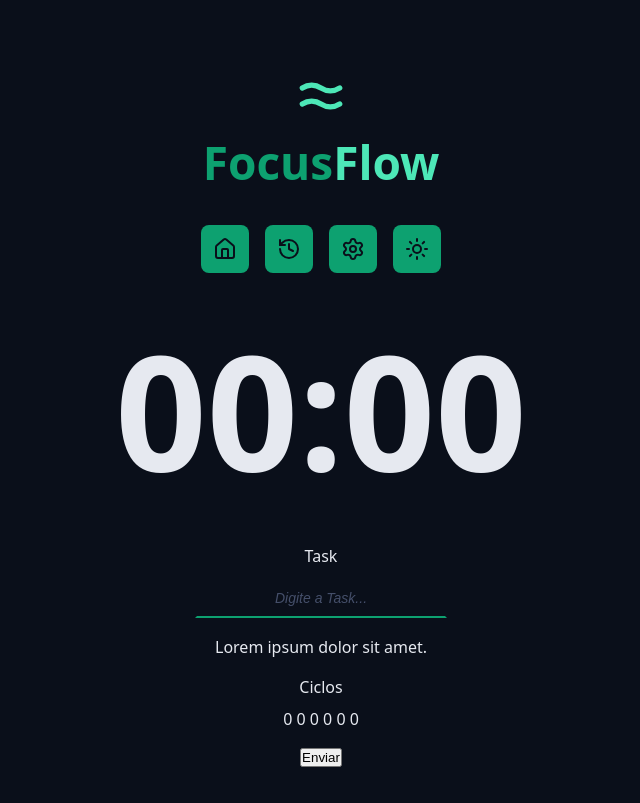
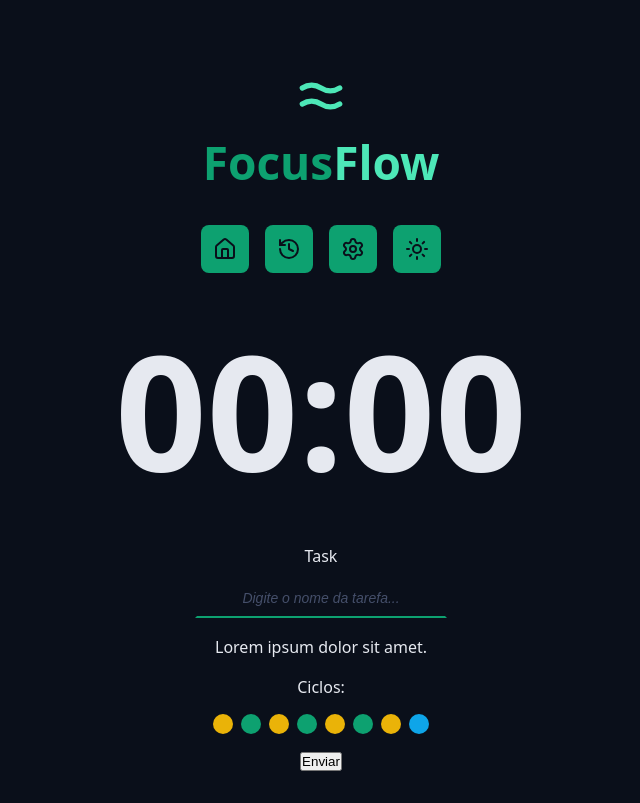
Before and after one commit to Lourenco-Braga/focus-flow, a React (Vite) app: page / in a window 1280 px wide. Shown: the whole page, without its empty margins (319-959 px from the left). Built offline with nearby package versions, Linux system fonts and the light colour scheme.

Commit message:
Cycles component

```diff
--- a/src/App.tsx
+++ b/src/App.tsx
@@ -5,6 +5,7 @@
 import { Menu } from "./components/Menu";
 import { Countdown } from "./components/Countdown";
 import { DefaultInput } from "./components/DefaultInput";
+import { Cycles } from "./components/Cycles";
 
 export function App() {
   return (
@@ -22,7 +23,7 @@
       <Container>
         <form className="form" action="">
           <div className="formRow">
-            <DefaultInput labelText="Task" id="menuInput" type="text" placeholder="Digite a Task..." />
+            <DefaultInput labelText="Task" id="menuInput" type="text" placeholder="Digite o nome da tarefa..." />
           </div>
 
           <div className="formRow">
@@ -30,8 +31,7 @@
           </div>
 
           <div className="formRow">
-            <p>Ciclos</p>
-            <p>0 0 0 0 0 0</p>
+            <Cycles />
           </div>
 
           <div className="formRow">
--- /dev/null
+++ b/src/components/Cycles/index.tsx
@@ -0,0 +1,20 @@
+import styles from "./styles.module.css";
+
+export function Cycles() {
+    return (
+        <div className={styles.cycles}>
+            <span>Ciclos:</span>
+
+            <div className={styles.cycleDots}>
+                <span className={`${styles.cycleDot} ${styles.workTime}`}></span>
+                <span className={`${styles.cycleDot} ${styles.shortBreakTime}`}></span>
+                <span className={`${styles.cycleDot} ${styles.workTime}`}></span>
+                <span className={`${styles.cycleDot} ${styles.shortBreakTime}`}></span>
+                <span className={`${styles.cycleDot} ${styles.workTime}`}></span>
+                <span className={`${styles.cycleDot} ${styles.shortBreakTime}`}></span>
+                <span className={`${styles.cycleDot} ${styles.workTime}`}></span>
+                <span className={`${styles.cycleDot} ${styles.longBreakTime}`}></span>
+            </div>
+        </div>
+    )
+}
--- /dev/null
+++ b/src/components/Cycles/styles.module.css
@@ -0,0 +1,27 @@
+.cycles {
+    display: flex;
+    flex-direction: column;
+    justify-content: center;
+    align-items: center;
+    gap: 1.6rem;
+}
+
+.cycleDots {
+    display: flex;
+    gap: 0.8rem;
+}
+
+.cycleDot {
+    width: 2rem;
+    height: 2rem;
+    background-color: var(--primary);
+    border-radius: 50%;
+}
+
+.workTime {
+    background: var(--warning);
+}
+
+.longBreakTime {
+    background: var(--info);
+}
```
